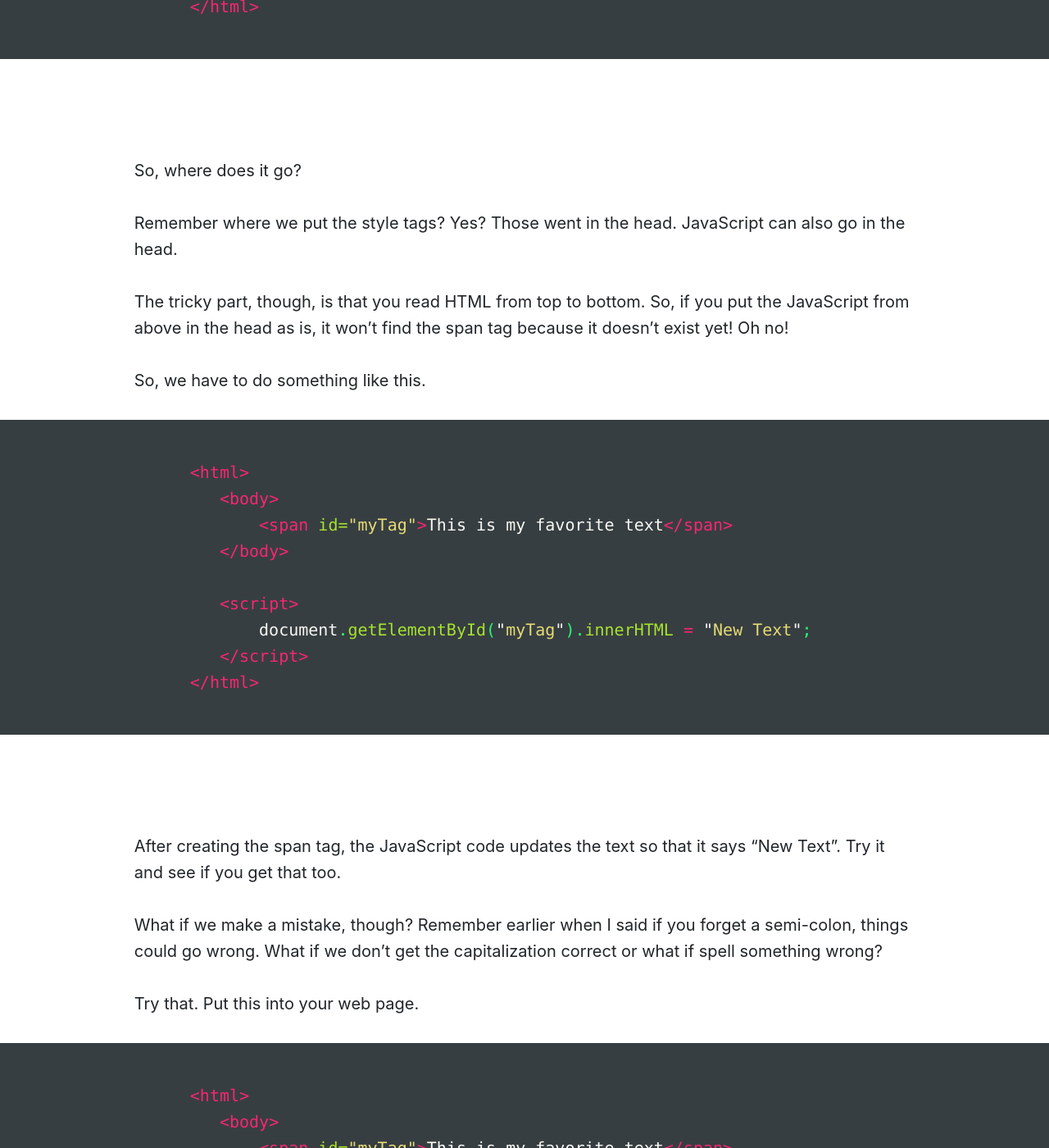
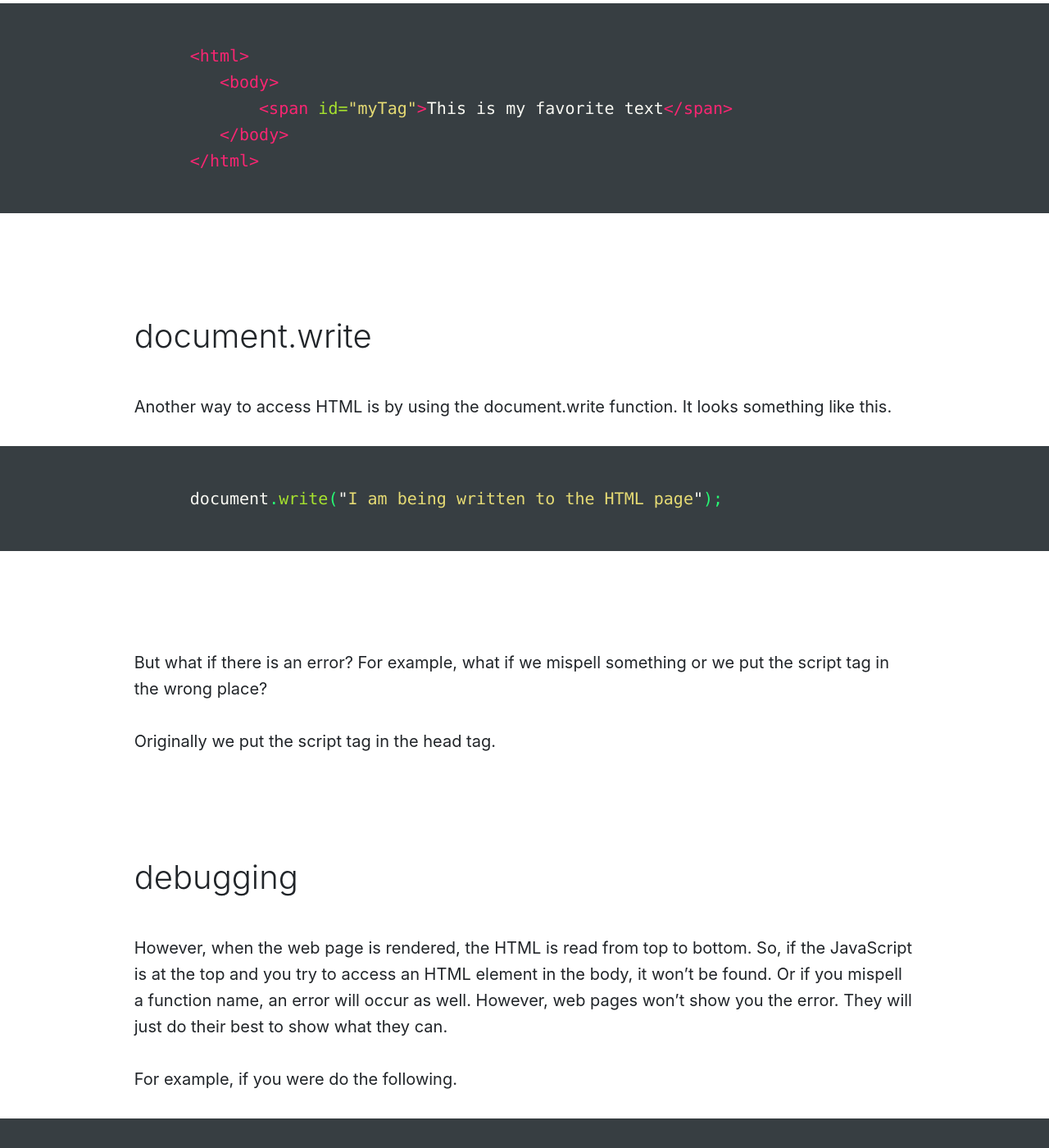
Before and after one commit to Montana-Media-Arts/120_CreativeCoding1-Fall2020, a Jekyll site: the page built from modules/week-8/_posts/2017-01-03-accessing-html.md, in a window 1280 px wide and 1400 px high, scrolled down 1311 px. Shown: the whole window at 82% size. Built offline with Jekyll 4.4.1, drawn with Linux system fonts in a browser that asks for light colours; nearby versions of some CDN libraries; a script that is not in the unit is left out; some of the changed text lies outside the part shown.

Commit message:
Update 2017-01-03-accessing-html.md

````diff
--- a/modules/week-8/_posts/2017-01-03-accessing-html.md
+++ b/modules/week-8/_posts/2017-01-03-accessing-html.md
@@ -20,14 +22,41 @@ If you were to have an HTML page like the following, the JavaScript above would
     </body>
  </html>
 ```
+### document.write
 
-So, where does it go?
+Another way to access HTML is by using the document.write function.  It looks something like this.
 
-Remember where we put the style tags? Yes? Those went in the head. JavaScript can also go in the head.
+```js
+ document.write("I am being written to the HTML page");
+```
 
-The tricky part, though, is that you read HTML from top to bottom. So, if you put the JavaScript from above in the head as is, it won't find the span tag because it doesn't exist yet! Oh no!
+But what if there is an error? For example, what if we mispell something or we put the script tag in the wrong place?
 
-So, we have to do something like this.
+Originally we put the script tag in the head tag.
+
+### debugging
+
+However, when the web page is rendered, the HTML is read from top to bottom. So, if the JavaScript is at the top and you try to access an HTML element in the body, it won't be found.  Or if you mispell a function name, an error will occur as well.  However, web pages won't show you the error. They will just do their best to show what they can.
+
+For example, if you were do the following.
+
+```html
+ <html>
+    <head>
+        <script>
+            document.getElementById("myTag").innerHTML = "New Text";
+        </script>
+    </head>
+    <body>
+        <span id="myTag">This is my favorite text</span>
+    </body>
+
+
+ </html>
+```
+
+This will cause an error. We can fix this error, but doing the following.
+
 
 ```html
  <html>
@@ -41,11 +70,7 @@ So, we have to do something like this.
  </html>
 ```
 
-After creating the span tag, the JavaScript code updates the text so that it says "New Text". Try it and see if you get that too.
-
-What if we make a mistake, though? Remember earlier when I said if you forget a semi-colon, things could go wrong. What if we don't get the capitalization correct or what if spell something wrong?
-
-Try that. Put this into your web page.
+However, if we type something incorrectly, like this.
 
 ```html
  <html>
@@ -58,13 +83,17 @@ Try that. Put this into your web page.
     </script>
  </html>
 ```
+We will also get an error.
 
-Open your web page. What do you see? Does it help you determine what went wrong? There is a fix for this. It's in the browser settings. To access those in Chrome, follow these steps.
+How do we fix it?
 
-1. Click on the three vertical dots in the upper right-hand corner.
+It's in the browser settings. To access those in Chrome, follow these steps.
+
+1. Click on the three vertical dots in the upper right-hand corner of the web browser.
 2. Navigate to **More Tools**->**Developer Tools**
 3. Click on the console tab. The area shows you the error and where it is in your code. Nice!
 
+### console.log
 
 We can also use another command to write to the console. It's called console.log.
 
````
Also changed, not shown: other parts of modules/week-8/_posts/2017-01-03-accessing-html.md (+2 -0 lines).
